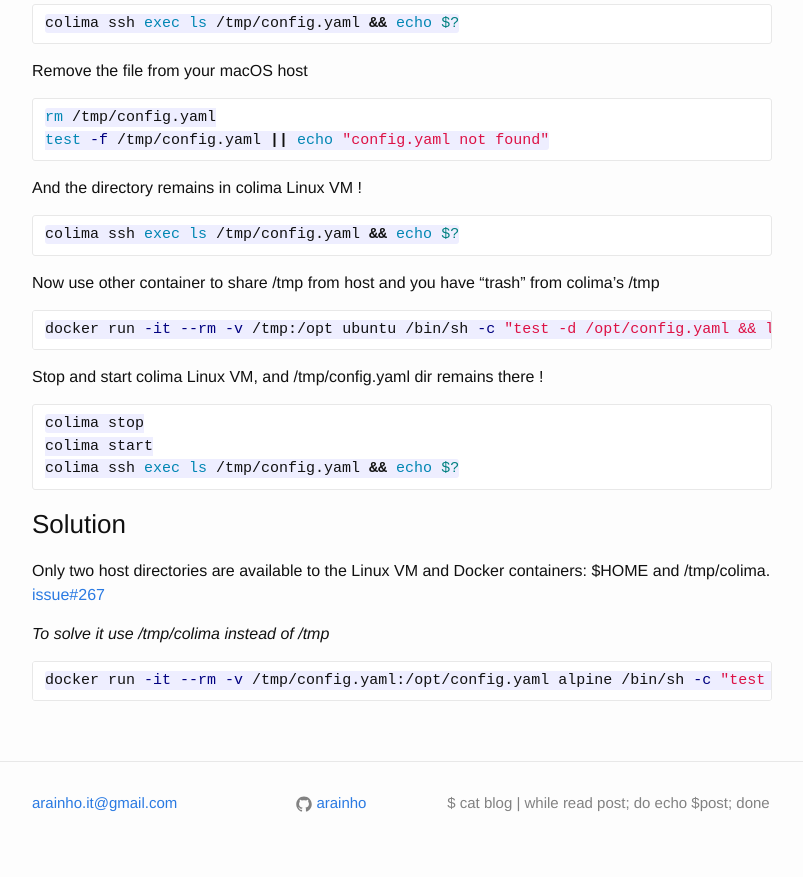
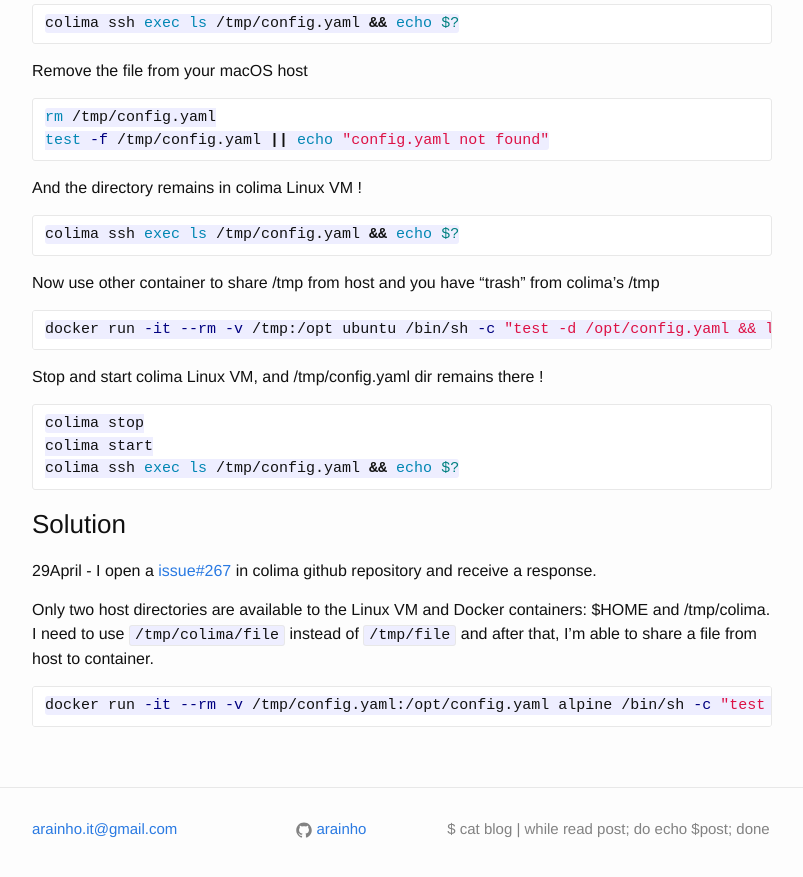
Before and after one commit to arainho/arainho.github.io, a Jekyll site: the page built from _posts/2022-04-28-colima-sharing-file-issues.md, in a window 1280 px wide and 900 px high, scrolled down 1002 px. Shown: the top 877 px of the window, without its empty margins (238-1041 px from the left). Built offline with Jekyll 4.4.1, drawn with Linux system fonts in a browser that asks for light colours; our own code applies the rules of GitHub Pages for plain Markdown files.

Commit message:
Update 2022-04-28-colima-sharing-file-issues.md

````diff
--- a/_posts/2022-04-28-colima-sharing-file-issues.md
+++ b/_posts/2022-04-28-colima-sharing-file-issues.md
@@ -59,9 +59,10 @@ colima ssh exec ls /tmp/config.yaml && echo $?
 ```
 
 ### Solution
-Only two host directories are available to the Linux VM and Docker containers: $HOME and /tmp/colima. [issue#267](https://github.com/abiosoft/colima/issues/267)
+29April - I open a [issue#267](https://github.com/abiosoft/colima/issues/267) in colima github repository and receive a response.
 
-*To solve it use /tmp/colima instead of /tmp*
+Only two host directories are available to the Linux VM and Docker containers: $HOME and /tmp/colima.
+I need to use `/tmp/colima/file` instead of `/tmp/file` and after that, I'm able to share a file from host to container.
 ```bash
 docker run -it --rm -v /tmp/config.yaml:/opt/config.yaml alpine /bin/sh -c "test -d /opt/config.yaml && echo it\'s a directory"
 ```
````
